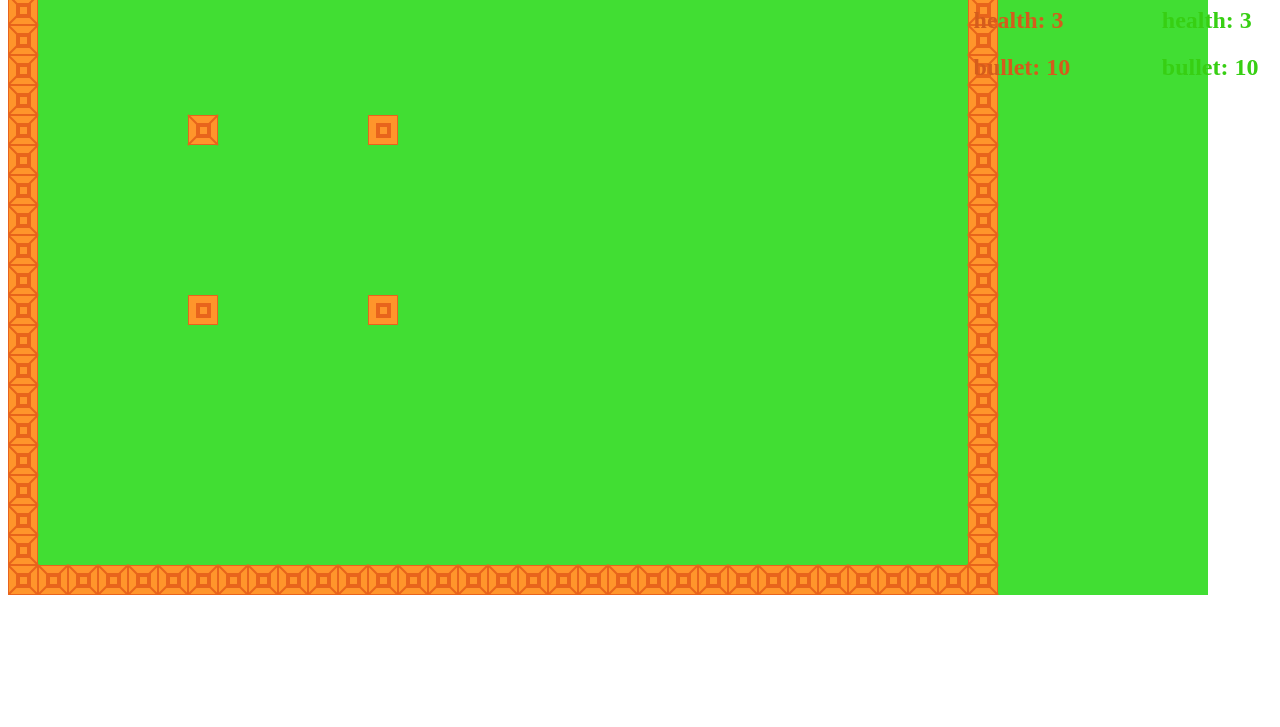
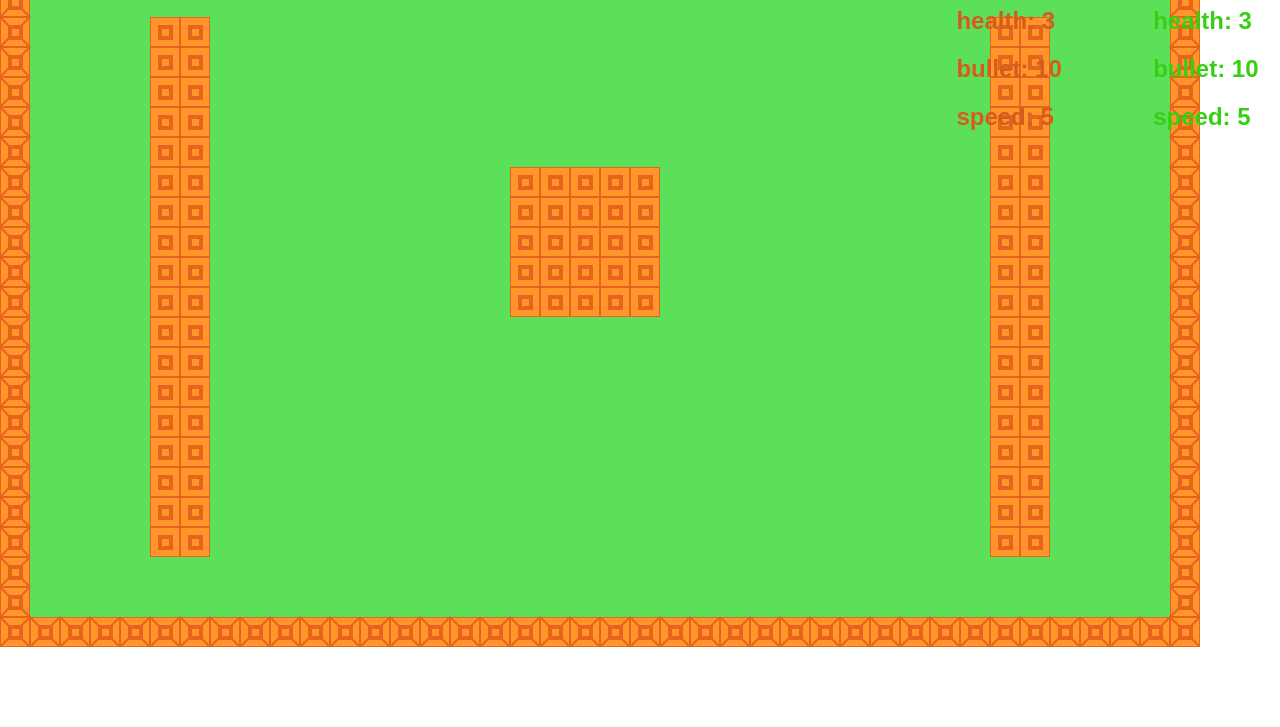
Before and after one commit to derpe29/old-tanks, a plain HTML site: page index.html in a window 1280 px wide. Shown: the part 73-800 px from the top of the page. Drawn offline with Linux system fonts and the light colour scheme.

Commit message:
fixed style

```diff
--- a/index.html
+++ b/index.html
@@ -6,21 +6,23 @@
 	<link rel="stylesheet" href="style.css">
 </head>
 <body>
-	<canvas id="cnv" height="660" width="1200"></canvas>
+	<canvas id="cnv" height="720" width="1200"></canvas>
 <div class="hud">
 	<div id="g">
 		<h1 class="ft">Tanck 1</h1>
 		<h2 class="ft">health: <span id="d"></span></h2>
 		<h2 class="ft">bullet: <span id="b"></span></h2>
+		<h2 class="ft">speed: <span id="s"></span></h2>
 	</div>
 	<div>
 		<h1 class="st">Tanck 2</h1>
 		<h2 class="st">health: <span id="db"></span></h2>
 		<h2 class="st">bullet: <span id="bb"></span></h2>
+		<h2 class="st">speed: <span id="sb"></span></h2>
 	</div>
 </div>
 
 <script src="paint.js"></script>
-	<script src="render.js"></script>
+
 </body>
 </html>
--- a/paint.js
+++ b/paint.js
@@ -57,21 +57,58 @@ function draw () {
   let hps = document.querySelector('#db');
   let bulf = document.querySelector('#b');
   let buls = document.querySelector('#bb');
+  let spf = document.querySelector('#s');
+  let sps = document.querySelector('#sb');
   if (tancks.length>1) {
     hp.innerText = tancks[0].health;
     hps.innerText = tancks[1].health;
-  }else if (tancks[0].id == 1) {
+  }else if (tancks.length ==1){
+  if (tancks[0].id == 1) {
     hp.innerText = 0;
     hps.innerText = tancks[0].health;
   }else{
     hp.innerText = tancks[0].health;
     hps.innerText = 0;
   }
+}else{
+  hp.innerText = 0;
+    hps.innerText = 0;
+}
 
-if(tancks.length > 1){
-  bulf.innerText = tancks[0].bullet;
-  buls.innerText = tancks[1].bullet;
+ if (tancks.length>1) {
+    bulf.innerText = tancks[0].bullet;
+    buls.innerText = tancks[1].bullet;
+  }else if (tancks.length ==1){
+  if (tancks[0].id == 1) {
+    bulf.innerText = 0;
+    buls.innerText = tancks[0].bullet;
+  }else{
+    bulf.innerText = tancks[0].bullet;
+    buls.innerText = 0;
   }
+}else{
+  bulf.innerText = 0;
+    buls.innerText = 0;
+}
+
+  if (tancks.length>1) {
+    spf.innerText = tancks[0].speed;
+    sps.innerText = tancks[1].speed;
+  }else if (tancks.length ==1){
+  if (tancks[0].id == 1) {
+    spf.innerText = 0;
+    sps.innerText = tancks[0].speed;
+  }else{
+    spf.innerText = tancks[0].speed;
+    sps.innerText = 0;
+  }
+}else{
+  spf.innerText = 0;
+    sps.innerText = 0;
+}
+
+
+
 
 for (let i = 0; i<items.length ; i++) {
   if(items[i].type == "block")
@@ -146,32 +183,57 @@ case 1:
 
 }
 
- for(let i=0; i<=970; i+=30){
+ for(let i=0; i<=1170; i+=30){
   block(i,0,"#FF952B","#E8641C");
 }
-for(let i=0; i<=1000; i+=30){
+for(let i=0; i<=690; i+=30){
   block(0,i,"#FF952B","#E8641C");
 }
-for(let i=0; i<=970; i+=30){
-  block(i,630,"#FF952B","#E8641C");
+for(let i=0; i<=1170; i+=30){
+  block(i,690,"#FF952B","#E8641C");
 }
-for(let i=0; i<=1000; i+=30){
-  block(960,i,"#FF952B","#E8641C");
+for(let i=0; i<=690; i+=30){
+  block(1170,i,"#FF952B","#E8641C");
 }
 
 
 
 
 tank(90,90,4);
-tank(300,300,2);
+tank(1080,600,2);
 
 
 
 
-block(180,180,"#FF952B","#E8641C");
-box(360,360,"#FF952B","#E8641C");
-box(180,360,"#FF952B","#E8641C");
-box(360,180,"#FF952B","#E8641C");
+
+for (let i=90; i<=600; i+=30){
+  box(150,i,"#FF952B","#E8641C");
+}
+for (let i=90; i<=600; i+=30){
+  box(180,i,"#FF952B","#E8641C");
+}
+for (let i=90; i<=600; i+=30){
+  box(1020,i,"#FF952B","#E8641C");
+}
+for (let i=90; i<=600; i+=30){
+  box(990,i,"#FF952B","#E8641C");
+}
+
+for (let i=240; i<=360; i+=30){
+  box(600,i,"#FF952B","#E8641C");
+}
+for (let i=240; i<=360; i+=30){
+  box(630,i,"#FF952B","#E8641C");
+}
+for (let i=240; i<=360; i+=30){
+  box(570,i,"#FF952B","#E8641C");
+}
+for (let i=240; i<=360; i+=30){
+  box(540,i,"#FF952B","#E8641C");
+}
+for (let i=240; i<=360; i+=30){
+  box(510,i,"#FF952B","#E8641C");
+}
 bild = false;
 
 
@@ -709,8 +771,8 @@ function rand(min, max) {
 }
 
 function spawner() {
-  let randx = rand(1,32);
-    let randy = rand(1,21);
+  let randx = rand(1,40);
+    let randy = rand(1,25);
     for(let o = 0; o < invetar.length; o++){
       if(randx*30 == invetar[o].x && randy*30 == invetar[o].y){
         // console.log(randx*30, invetar[o].x, randy*30, invetar[o].y);
@@ -767,6 +829,7 @@ function box(x,y,st,sf,){
   ctx.fillRect(x+8,y+8,15,15);
   ctx.fillStyle = st;
   ctx.fillRect(x+12,y+12,7,7);
+
 
 
   if(bild){
--- a/style.css
+++ b/style.css
@@ -1,5 +1,13 @@
+body{
+	margin: 0;
+	overflow: hidden;
+	font-family: sans-serif;
+}
+
 canvas{
-			background-color: #41DE33;
+			background-color: #5CE059;
+			margin: 0;
+
 		}
 .ft {
 	color: #D45C1C;
```
